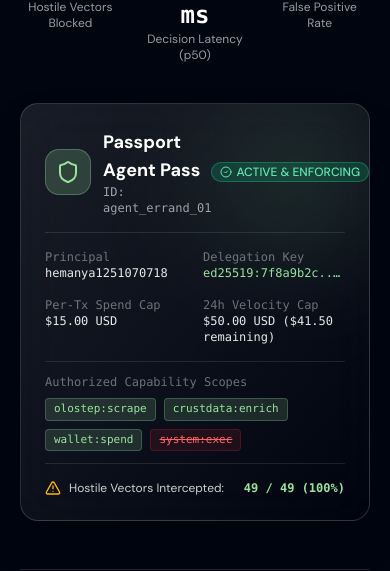
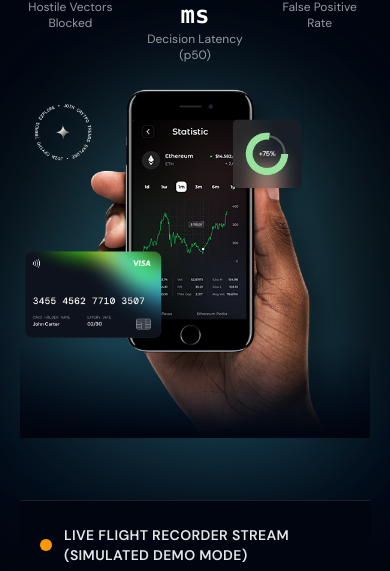
Before and after one commit to hemanya1251070718/passport-agent-trust-layer, a Next.js app in the folder frontend/: page / in a window 390 px wide. Shown: the part 791-1362 px from the top of the page. Built offline with nearby package versions, Linux system fonts and the light colour scheme; no server answers.

Commit message:
feat(hero): restore dynamic 3D floating mobile animation on landing page

```diff
--- a/frontend/src/components/Home/Hero/index.tsx
+++ b/frontend/src/components/Home/Hero/index.tsx
@@ -115,67 +115,22 @@ const Hero = () => {
             </div>
           </motion.div>
 
-          <motion.div {...rightAnimation} className="w-full">
-            {/* Interactive Holographic Agent Pass Card */}
-            <div className="w-full max-w-lg mx-auto bg-gradient-to-br from-white/10 via-white/5 to-transparent border border-white/15 rounded-2xl p-6 backdrop-blur-xl shadow-2xl relative overflow-hidden">
-              <div className="absolute top-0 right-0 w-36 h-36 bg-primary/20 rounded-full blur-3xl pointer-events-none"></div>
-
-              {/* Header */}
-              <div className="flex items-center justify-between pb-4 border-b border-white/10">
-                <div className="flex items-center gap-3">
-                  <div className="p-2.5 bg-primary/20 rounded-xl border border-primary/30">
-                    <Shield className="w-6 h-6 text-primary" />
-                  </div>
-                  <div>
-                    <h3 className="font-bold text-white text-lg">Passport Agent Pass</h3>
-                    <p className="text-xs text-white/60 font-mono">ID: agent_errand_01</p>
-                  </div>
-                </div>
-                <Badge className="bg-emerald-500/20 text-emerald-300 border-emerald-500/40 flex items-center gap-1">
-                  <CheckCircle2 className="w-3 h-3" /> ACTIVE & ENFORCING
-                </Badge>
-              </div>
-
-              {/* Identity & Scope Grid */}
-              <div className="grid grid-cols-2 gap-4 py-4 border-b border-white/10 text-xs font-mono">
-                <div>
-                  <span className="text-white/40 block">Principal</span>
-                  <span className="text-white/90">hemanya1251070718</span>
-                </div>
-                <div>
-                  <span className="text-white/40 block">Delegation Key</span>
-                  <span className="text-primary truncate block">ed25519:7f8a9b2c...4d</span>
-                </div>
-                <div>
-                  <span className="text-white/40 block">Per-Tx Spend Cap</span>
-                  <span className="text-white/90">$15.00 USD</span>
-                </div>
-                <div>
-                  <span className="text-white/40 block">24h Velocity Cap</span>
-                  <span className="text-white/90">$50.00 USD ($41.50 remaining)</span>
-                </div>
-              </div>
-
-              {/* Authorized Scopes */}
-              <div className="py-3 border-b border-white/10">
-                <span className="text-xs text-white/40 block mb-2 font-mono">Authorized Capability Scopes</span>
-                <div className="flex flex-wrap gap-2">
-                  <span className="text-[11px] font-mono px-2 py-0.5 rounded bg-primary/15 text-primary border border-primary/25">olostep:scrape</span>
-                  <span className="text-[11px] font-mono px-2 py-0.5 rounded bg-primary/15 text-primary border border-primary/25">crustdata:enrich</span>
-                  <span className="text-[11px] font-mono px-2 py-0.5 rounded bg-primary/15 text-primary border border-primary/25">wallet:spend</span>
-                  <span className="text-[11px] font-mono px-2 py-0.5 rounded bg-red-500/10 text-red-400 line-through border border-red-500/20">system:exec</span>
-                </div>
-              </div>
-
-              {/* Intercepted Threats Preview */}
-              <div className="pt-4 flex items-center justify-between text-xs">
-                <div className="flex items-center gap-2">
-                  <AlertTriangle className="w-4 h-4 text-amber-400" />
-                  <span className="text-white/80">Hostile Vectors Intercepted:</span>
-                </div>
-                <span className="font-mono font-bold text-primary">49 / 49 (100%)</span>
-              </div>
-            </div>
+          <motion.div {...rightAnimation} className="w-full flex justify-center items-center">
+            <motion.div
+              animate={{ y: [0, -14, 0] }}
+              transition={{ repeat: Infinity, duration: 4.5, ease: "easeInOut" }}
+              className="w-full max-w-[540px] relative"
+            >
+              <div className="absolute -inset-4 bg-primary/20 rounded-full blur-3xl pointer-events-none opacity-60"></div>
+              <Image
+                src="/images/hero/hero-banner-img.png"
+                alt="Passport Agent Trust Mobile Interface"
+                width={584}
+                height={582}
+                priority
+                className="w-full h-auto object-contain relative z-10 drop-shadow-[0_25px_60px_rgba(56,189,248,0.3)]"
+              />
+            </motion.div>
           </motion.div>
         </div>
 
```
